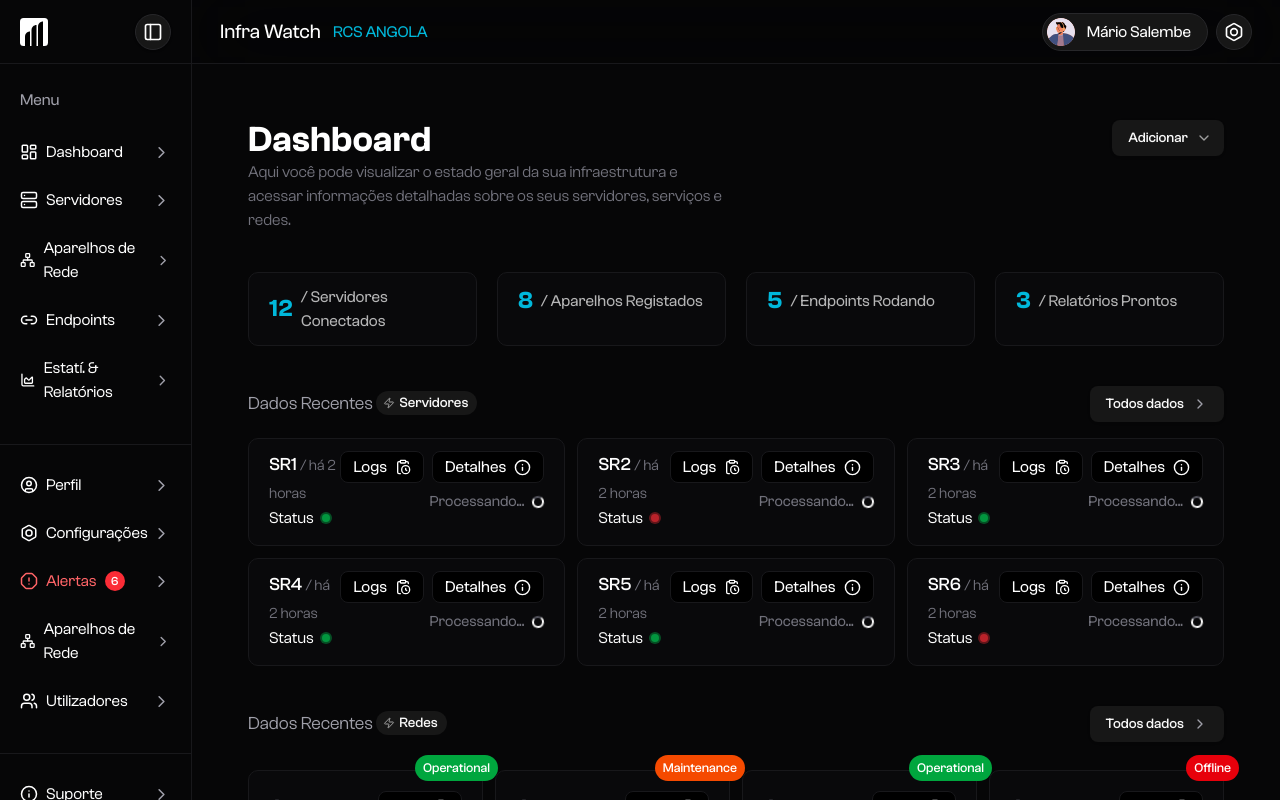
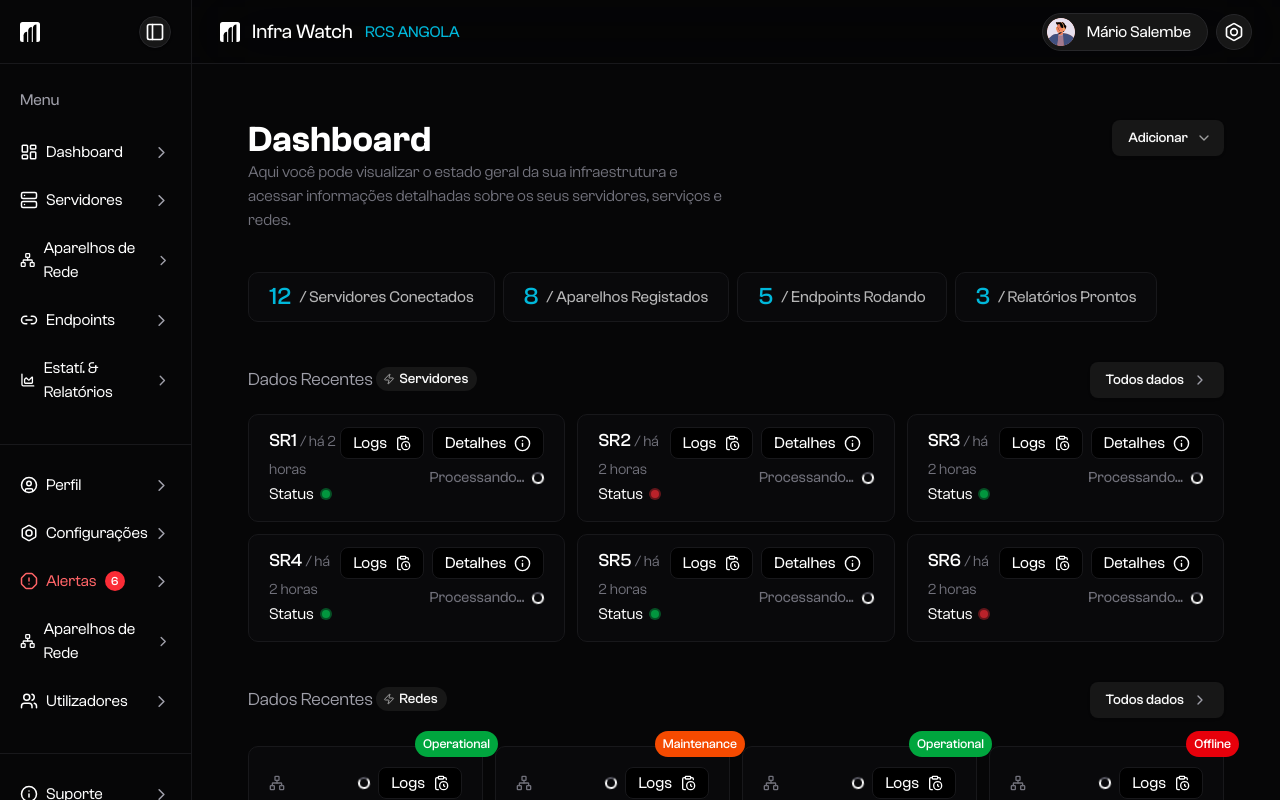
Before and after one commit to mariosalembe23/infrawatch, a Next.js app in the folder frontend/infrawatch/: page /dashboard in a window 1280 px wide. Built offline with nearby package versions, Linux system fonts and the light colour scheme.

Commit message:
Adicionada funcionalidade de ocultar sideBar

```diff
--- a/frontend/infrawatch/src/app/dashboard/components/LateralBar.tsx
+++ b/frontend/infrawatch/src/app/dashboard/components/LateralBar.tsx
@@ -14,6 +14,7 @@ import {
   Server,
   Users,
 } from "lucide-react";
+import React from "react";
 
 interface IButtonCustom {
   children: React.ReactNode;
@@ -48,13 +49,22 @@ const ButtonCustom: React.FC<IButtonCustom> = ({
   );
 };
 
-const LateralBar = () => {
+interface ILateralBar {
+  showSideBar: boolean;
+  setShowSidebar: React.Dispatch<React.SetStateAction<boolean>>;
+}
+
+const LateralBar: React.FC<ILateralBar> = ({ showSideBar, setShowSidebar }) => {
   return (
-    <nav className="border-r border-zinc-900 overflow-y-auto">
+    <nav
+      className={`border-r ${
+        showSideBar ? "block" : "hidden"
+      } border-zinc-900 overflow-y-auto`}
+    >
       <header className="sticky bg-[#060607] top-0 left-0 w-full h-16">
         <div className="flex border-b items-center px-5 h-16 border-zinc-900 justify-between">
           <svg
-            className="text-black size-7"
+            className="text-black size-5"
             viewBox="0 0 56 56"
             fill="none"
             xmlns="http://www.w3.org/2000/svg"
@@ -73,7 +83,11 @@ const LateralBar = () => {
               fill="currentColor"
             />
           </svg>
-          <Button size={"icon"} className="rounded-full border border-zinc-800">
+          <Button
+            onClick={() => setShowSidebar((prev) => !prev)}
+            size={"icon"}
+            className="rounded-full border size-8 cursor-pointer border-zinc-800"
+          >
             <PanelLeft size={25} className="text-white size-5" />
           </Button>
         </div>
--- a/frontend/infrawatch/src/app/dashboard/components/MainHeader.tsx
+++ b/frontend/infrawatch/src/app/dashboard/components/MainHeader.tsx
@@ -1,11 +1,45 @@
 import { Button } from "@/components/ui/button";
-import { Bolt } from "lucide-react";
+import { Bolt, PanelLeft } from "lucide-react";
 import Image from "next/image";
 
-const MainHeader = () => {
+interface IMainHeader {
+  showSideBar: boolean;
+  setShowSidebar: React.Dispatch<React.SetStateAction<boolean>>;
+}
+
+const MainHeader: React.FC<IMainHeader> = ({ showSideBar, setShowSidebar }) => {
   return (
     <header className="sticky bg-[#060607]/10 backdrop-blur-2xl top-0 left-0 w-full h-16 z-20 border-b border-zinc-900 flex items-center justify-between px-7">
       <div className="flex items-center gap-3">
+        {!showSideBar && (
+          <Button
+            onClick={() => setShowSidebar((prev) => !prev)}
+            size={"icon"}
+            className="rounded-full border size-8 cursor-pointer border-zinc-800"
+          >
+            <PanelLeft size={25} className="text-white size-4" />
+          </Button>
+        )}
+        <svg
+          className="text-black size-5"
+          viewBox="0 0 56 56"
+          fill="none"
+          xmlns="http://www.w3.org/2000/svg"
+        >
+          <rect width="56" height="56" rx="7" fill="#fff" />
+          <path
+            d="M10 37C10 31.4772 14.4772 27 20 27V27V56H10V37Z"
+            fill="currentColor"
+          />
+          <path
+            d="M23 24C23 18.4772 27.4772 14 33 14V14V56H23V24Z"
+            fill="currentColor"
+          />
+          <path
+            d="M36 17C36 11.4772 40.4772 7 46 7V7V56H36V17Z"
+            fill="currentColor"
+          />
+        </svg>
         <h1 className="text-white text-xl">Infra Watch</h1>
         <p className="text-cyan-500">RCS ANGOLA</p>
       </div>
--- a/frontend/infrawatch/src/app/dashboard/page.tsx
+++ b/frontend/infrawatch/src/app/dashboard/page.tsx
@@ -1,17 +1,25 @@
+"use client";
+
 import React from "react";
 import LateralBar from "./components/LateralBar";
 import { ScrollArea } from "@/components/ui/scroll-area";
-import DashboardSlice from "./slices/Dashboard";
+import DashboardSlice from "./slices/DashboardSlice";
 import MainHeader from "./components/MainHeader";
 
 export default function Dashboard() {
+  const [showSideBar, setShowSidebar] = React.useState(true);
+
   return (
-    <div className="h-dvh w-full bg-[#060607] grid grid-cols-[15%_85%]">
-      <LateralBar />
+    <div
+      className={`h-dvh w-full bg-[#060607] grid ${
+        showSideBar ? "grid-cols-[15%_85%]" : "grid-cols-1"
+      } `}
+    >
+      <LateralBar showSideBar={showSideBar} setShowSidebar={setShowSidebar} />
       <ScrollArea className="overflow-y-auto h-full">
-        <MainHeader />
+        <MainHeader showSideBar={showSideBar} setShowSidebar={setShowSidebar} />
         <section className="p-14">
-          <DashboardSlice />
+          <DashboardSlice showSideBar={showSideBar} />
         </section>
       </ScrollArea>
     </div>
--- a/frontend/infrawatch/src/app/dashboard/slices/Dashboard.tsx
+++ b/frontend/infrawatch/src/app/dashboard/slices/DashboardSlice.tsx
@@ -1,15 +1,10 @@
 import { Badge } from "@/components/ui/badge";
 import { Button } from "@/components/ui/button";
 import {
-  BoltIcon,
   ChevronDownIcon,
   ChevronRight,
   ClipboardClock,
-  CopyPlusIcon,
-  FilesIcon,
   Info,
-  Layers2Icon,
-  LayoutDashboard,
   Link2,
   Network,
   Server,
@@ -30,9 +25,9 @@ interface IContainerData {
 
 const ContainerData: React.FC<IContainerData> = ({ title, length }) => {
   return (
-    <div className="px-5 py-3 rounded-lg bg-zinc-950 border border-zinc-900">
+    <div className="px-5 py-2 rounded-lg bg-zinc-950 border border-zinc-900">
       <div className="flex items-center gap-2">
-        <p className="text-cyan-500 text-2xl font-semibold">{length} </p>
+        <p className="text-cyan-500 text-2xl font-medium">{length} </p>
         <p className="text-white/70">/ {title}</p>
       </div>
     </div>
@@ -239,7 +234,11 @@ const EndpointComponent: React.FC<IEndpointComponent> = ({
   );
 };
 
-const DashboardSlice = () => {
+interface IDashboardSlice {
+  showSideBar: boolean;
+}
+
+const DashboardSlice: React.FC<IDashboardSlice> = ({ showSideBar }) => {
   return (
     <section>
       <header>
@@ -281,7 +280,7 @@ const DashboardSlice = () => {
             </DropdownMenuContent>
           </DropdownMenu>
         </div>
-        <div className="grid grid-cols-4 gap-5 mt-10">
+        <div className="flex items-center  gap-2 mt-10">
           <ContainerData title="Servidores Conectados" length={12} />
           <ContainerData title="Aparelhos Registados" length={8} />
           <ContainerData title="Endpoints Rodando" length={5} />
@@ -306,7 +305,11 @@ const DashboardSlice = () => {
               Todos dados <ChevronRight size={16} className="text-zinc-400" />
             </Button>
           </header>
-          <div className="grid mt-4 grid-cols-3 gap-3">
+          <div
+            className={`grid mt-4 ${
+              showSideBar ? "grid-cols-3" : "grid-cols-4"
+            }  gap-3`}
+          >
             <ServerComponent nameServer="SR1" status="online" />
             <ServerComponent nameServer="SR2" status="offline" />
             <ServerComponent nameServer="SR3" status="online" />
@@ -411,7 +414,11 @@ const DashboardSlice = () => {
               Todos dados <ChevronRight size={16} className="text-zinc-400" />
             </Button>
           </header>
-          <div className="grid mt-7 pot:grid-cols-4 gap-1 grid-cols-1 lal:grid-cols-3">
+          <div
+            className={`grid mt-7 pot:grid-cols-4 gap-1 grid-cols-1 ${
+              showSideBar ? "lal:grid-cols-3" : "lal:grid-cols-4"
+            }`}
+          >
             <EndpointComponent
               url="https://api.infrawatch.com/endpoint/1"
               responseTime="0.234"
```
